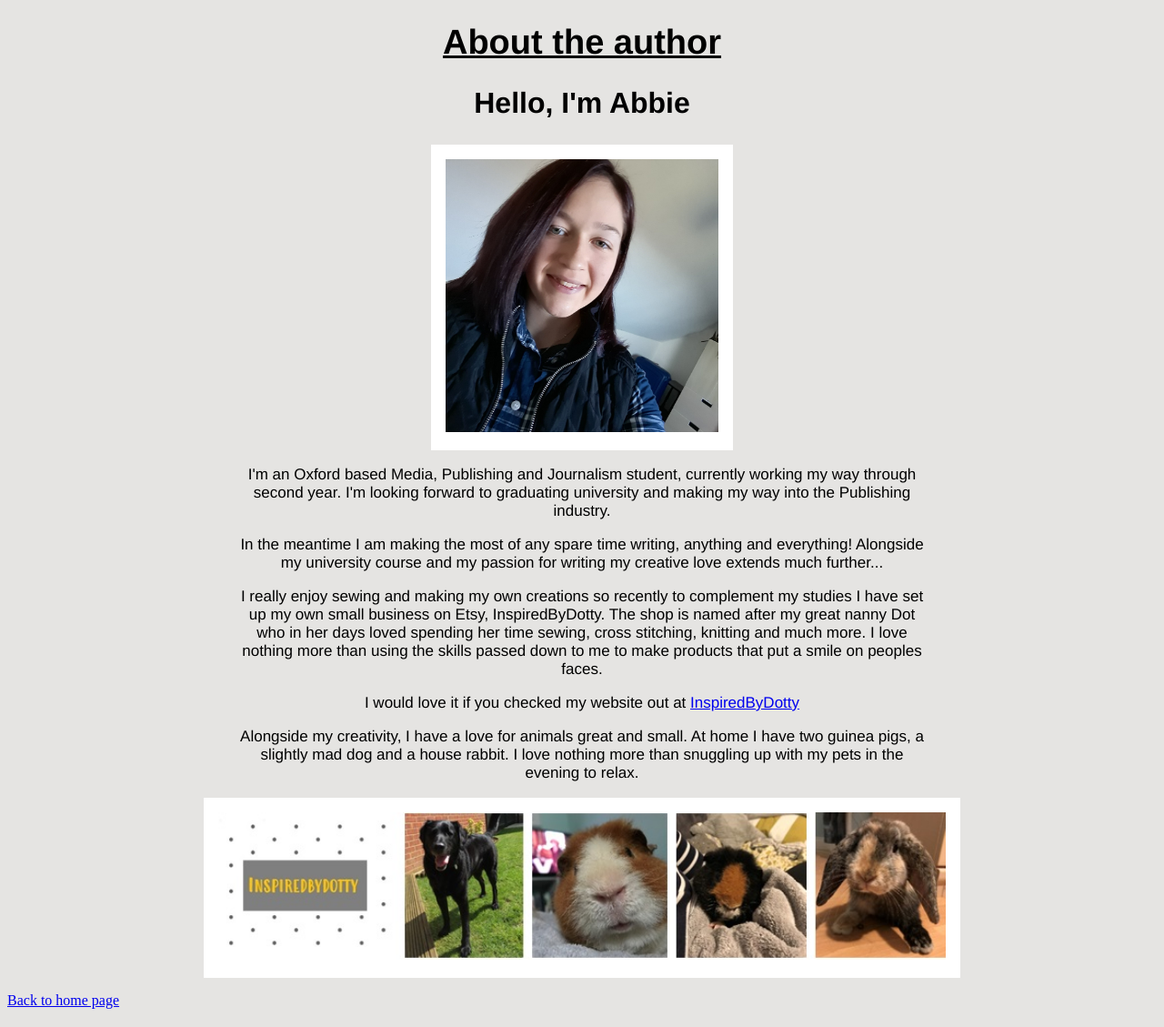
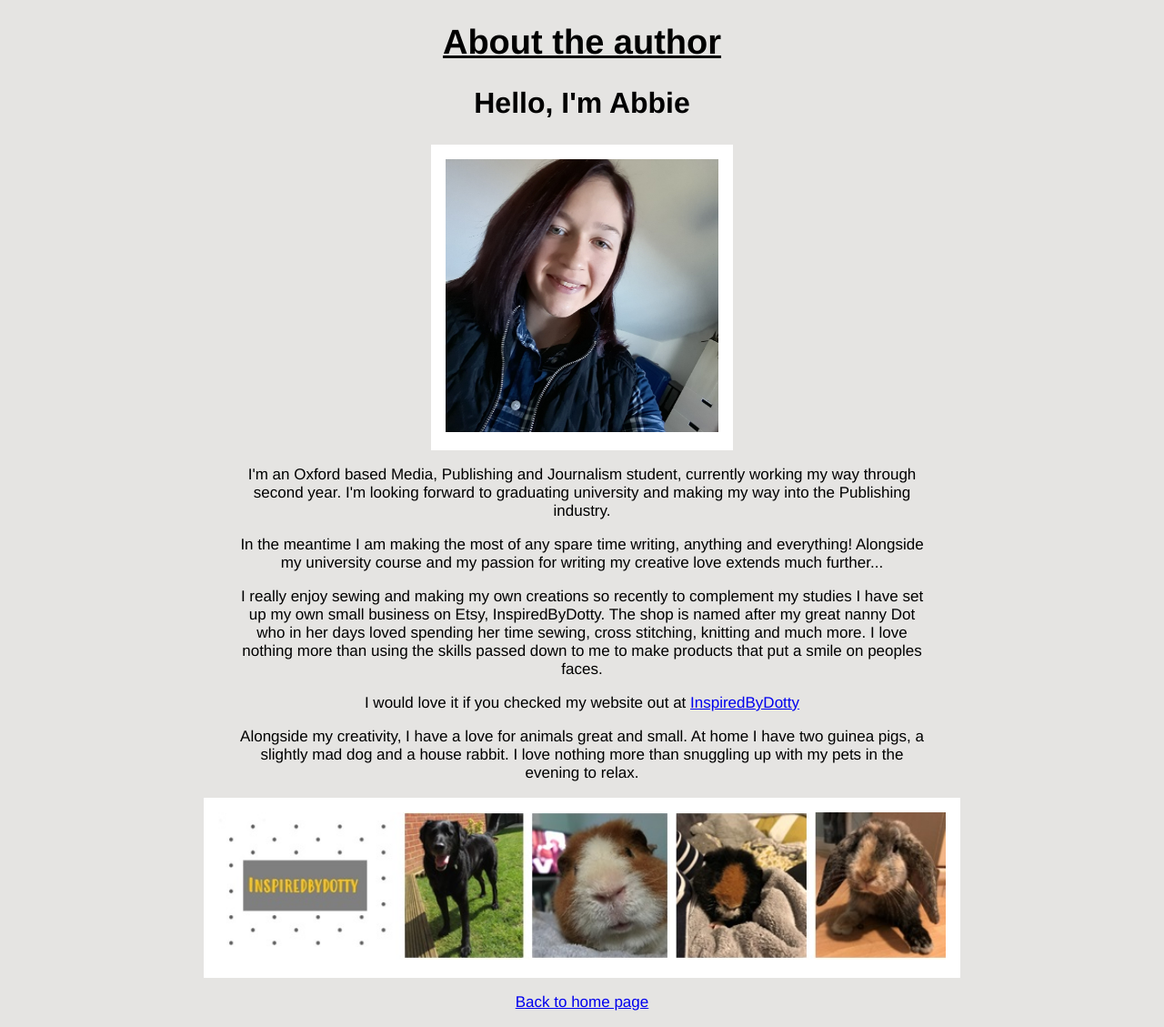
Before and after one commit to horsemad101/Typography, a Jekyll site: the page aboutme/index.html, which Jekyll copies as it is, in a window 1280 px wide. Shown: the whole page at 91% size. Built offline with Jekyll 4.4.1, drawn with Linux system fonts in a browser that asks for light colours.

Commit message:
Update styles.css

```diff
--- a/aboutme/css/styles.css
+++ b/aboutme/css/styles.css
@@ -88,7 +88,12 @@ h2 {
 .animals img {
   width: 100%;
 }
-
+.site {
+  font-style: normal;
+  font-family:"Poppins","Helvetica Neue",sans-serif;
+  font-size: 17px;
+  text-align: center;
+}
 .main {
 display: flex;
 flex-wrap: wrap;
```
